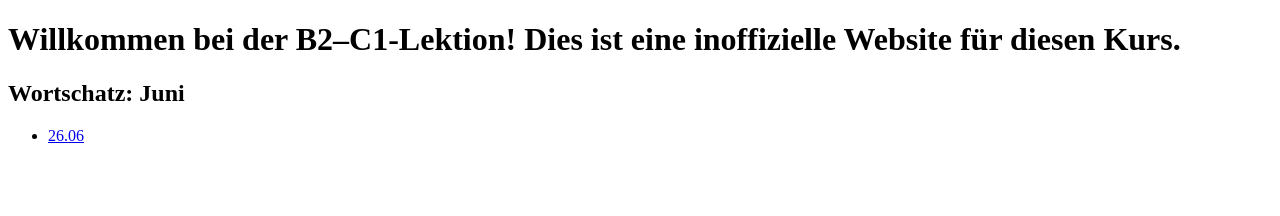
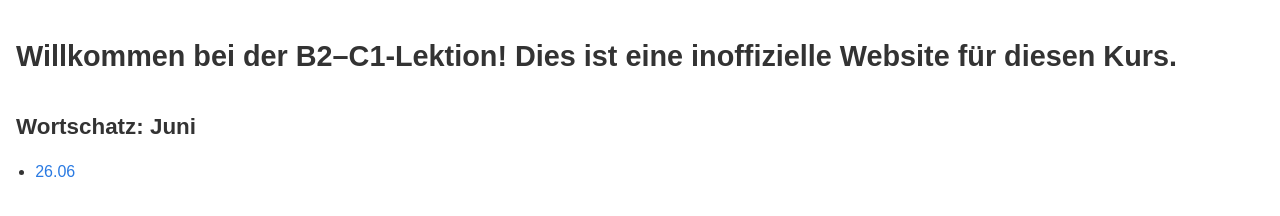
Before and after one commit to B2-C1-Kurs/B2-C1-Kurs.github.io, a plain HTML site: page index.html in a window 1280 px wide. Drawn offline with Linux system fonts and the light colour scheme.

Commit message:
added working branch

```diff
--- a/index.html
+++ b/index.html
@@ -1,17 +1,55 @@
 <!DOCTYPE html>
-<html>
+<html lang="de">
   <head>
+    <meta charset="UTF-8" />
+    <meta name="viewport" content="width=device-width, initial-scale=1" />
     <title>B2-C1 Kurs</title>
+    <style>
+      body {
+        margin: 0;
+        font-family: Arial, sans-serif;
+        background-color: #ffffff;
+        color: #333;
+        padding: 1rem;
+        line-height: 1.5;
+      }
+      h1 {
+        font-size: 1.8rem;
+        margin-bottom: 1rem;
+      }
+      h2 {
+        font-size: 1.4rem;
+        margin-top: 2rem;
+        margin-bottom: 0.5rem;
+      }
+      ul {
+        padding-left: 1.2rem;
+      }
+      a {
+        color: #2a7ae2;
+        text-decoration: none;
+      }
+      a:hover,
+      a:focus {
+        text-decoration: underline;
+      }
+      @media (max-width: 600px) {
+        h1 {
+          font-size: 1.5rem;
+        }
+        h2 {
+          font-size: 1.2rem;
+        }
+      }
+    </style>
   </head>
   <body>
-    <h1>Willkommen bei der B2–C1-Lektion! Dies ist eine inoffizielle Website für diesen Kurs. </h1>
+    <h1>Willkommen bei der B2–C1-Lektion! Dies ist eine inoffizielle Website für diesen Kurs.</h1>
 
+    <h2>Wortschatz: Juni</h2>
 
-    <h2> Wortschatz: Juni </h2>
-
-   <ul>
-  <li><a href="lektion_juni_pdf/26.06.pdf" target="_blank">26.06</a></li>
-</ul>
-
+    <ul>
+      <li><a href="lektion_juni_pdf/26.06.pdf" target="_blank" rel="noopener noreferrer">26.06</a></li>
+    </ul>
   </body>
 </html>
```
